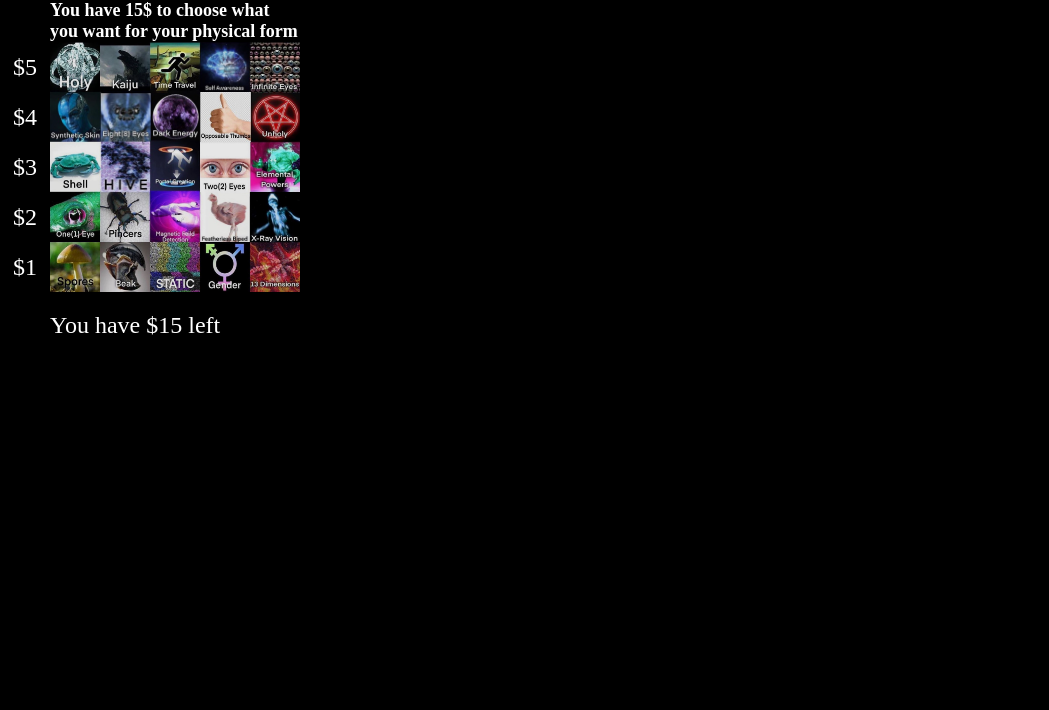
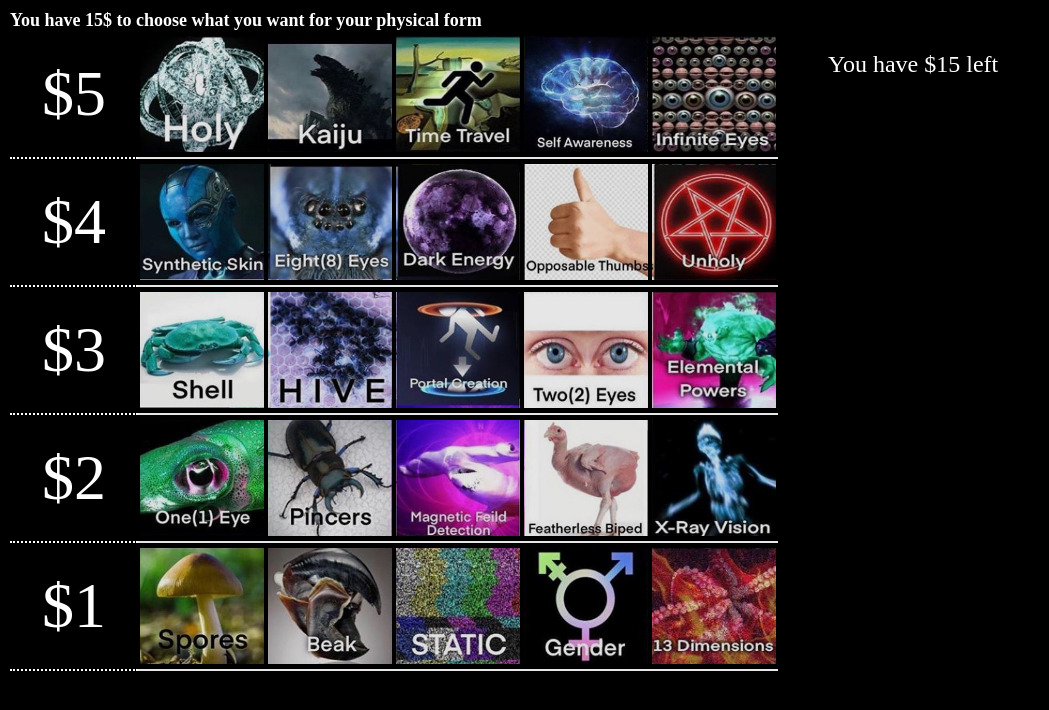
Before and after one commit to andriussvilys/t-pose, a React (Create React App) app: page / in a window 1280 px wide. Shown: the top 710 px of the page, without its empty margins (0-1049 px from the left). Built offline with nearby package versions, Linux system fonts and the light colour scheme.

Commit message:
style update

```diff
--- a/package.json
+++ b/package.json
@@ -9,7 +9,7 @@
     "gh-pages": "^2.2.0",
     "react": "^16.13.1",
     "react-dom": "^16.13.1",
-    "react-scripts": "3.4.1"
+    "react-scripts": "^3.4.3"
   },
   "scripts": {
     "start": "react-scripts start",
--- a/src/App.js
+++ b/src/App.js
@@ -9,32 +9,14 @@ export default class App extends React.Component{
       currentCounter: 15,
       selected: []
     }
-    this.imgClick = (e) => {
-
-    }
-    this.makePics = () => {
-
-      const make = () => {
-      const imgCounter = 25
-      let i = 0
-      let pics = []
-      let counter = 0
-      let dollarValue = 5
-
-        for (i; i < imgCounter; i++) {
-          pics = [...pics, <ImageBox
-            key={`kaia-gerber${i}`}
-            className={this.state.currentCounter < dollarValue ? "clicked" : ""}
-            value={dollarValue}
-            src={`img/t-posen${i}.jpg`}
-            onClick={e => {
-              console.log(e.target.getAttribute("data-value"))
+    this.imgClick = (e, options) => {
+      // console.log(e.target.getAttribute("data-value"))
       const value = Number(e.target.getAttribute("data-value"))
       let newState = {...this.state}
       let selected = newState.selected
 
       let newCounter = newState.currentCounter
-              if(e.target.classList.contains("clicked")){
+      if(options && options.remove || e.target.classList.contains("clicked")){
         newCounter = newCounter + value
         newState.selected = selected.filter(img => img !== e.target.src)
       }
@@ -52,7 +34,26 @@ export default class App extends React.Component{
 
       e.target.classList.toggle("clicked")
       this.setState(newState)
-            }}
+    }
+    this.makePics = () => {
+
+      const make = () => {
+      const imgCounter = 25
+      let i = 0
+      let pics = []
+      let counter = 0
+      let dollarValue = 5
+
+        for (i; i < imgCounter; i++) {
+          pics = [...pics, <ImageBox
+            key={`imageBox-${i}`}
+            className={this.state.currentCounter < dollarValue ? "clicked" : ""}
+            value={dollarValue}
+            src={`img/t-posen${i}.jpg`}
+            onClick={e => {
+              this.imgClick(e)
+              }
+            }
             />]
           counter+=1
           if(counter === 5){
@@ -70,8 +71,10 @@ export default class App extends React.Component{
   render(){
     return (
       <Fragment>
-        <div className="PickImg-wrapper">
-          <h3 className="title">You have 15$ to choose what<br/> you want for your physical form</h3>
+        <div className="app-wrapper">
+        <h3 className="title">You have 15$ to choose what you want for your physical form</h3>
+        <main>
+          <section className="PickImg-wrapper">
             <div className="cost">
               <div><span>$5</span></div>
               <div><span>$4</span></div>
@@ -82,12 +85,21 @@ export default class App extends React.Component{
             <div className="images">
               {this.makePics().map(img => img)}
             </div>
-        </div>
+          </section>
+          <section className="selected-wrapper">
             <div className="dollar-left">{`You have $${this.state.currentCounter} left`}</div>
             <div className="preview-wrapper">
               {this.state.selected.map(selected => {
-          return <img src={selected} alt=""/>
+                return <img
+                key={`selected-${selected}`}
+                src={selected}
+                onClick={(e) => {this.imgClick(e)}}
+                alt={`${selected}`}
+                />
               })}
+            </div>
+          </section>
+        </main>
         </div>
       </Fragment>
     );
--- a/src/css/index.css
+++ b/src/css/index.css
@@ -1,22 +1,70 @@
+* {
+  margin: 0;
+  padding: 0;
+  -webkit-box-sizing: border-box;
+          box-sizing: border-box;
+}
+
+html,
+body,
+#root,
+.app-wrapper,
+main {
+  height: 100%;
+  width: 100%;
+}
+
 body {
   background-color: black;
   color: white;
+}
+
+.app-wrapper {
+  padding: 10px;
+  display: -ms-grid;
+  display: grid;
+  -ms-grid-columns: 100%;
+      grid-template-columns: 100%;
+  -ms-grid-rows: min-content 1fr;
+      grid-template-rows: -webkit-min-content 1fr;
+      grid-template-rows: min-content 1fr;
+}
+
+.title {
+  -ms-grid-row: 1;
+      grid-row-start: 1;
+  grid-row-end: 2;
+  font-size: 18px;
   margin: 0;
-  padding: 0;
-  height: 100%;
-  width: 100%;
+}
+
+main {
+  -ms-grid-row: 2;
+      grid-row-start: 2;
+  grid-row-end: 3;
+  display: -ms-grid;
+  display: grid;
+  -ms-grid-columns: min-content 1fr;
+      grid-template-columns: -webkit-min-content 1fr;
+      grid-template-columns: min-content 1fr;
 }
 
 .PickImg-wrapper {
   display: -ms-grid;
   display: grid;
-  -ms-grid-rows: min-content (50px)[5];
-      grid-template-rows: -webkit-min-content repeat(5, 50px);
-      grid-template-rows: min-content repeat(5, 50px);
-  -ms-grid-columns: (50px)[6];
-      grid-template-columns: repeat(6, 50px);
+  -ms-grid-column: 1;
+      grid-column-start: 1;
+  grid-column-end: 2;
+  -ms-grid-columns: 10vw 50vw;
+      grid-template-columns: 10vw 50vw;
   background-color: black;
   color: white;
+}
+
+.selected-wrapper {
+  -ms-grid-column: 2;
+      grid-column-start: 2;
+  grid-column-end: 3;
 }
 
 .ImageBox-wrapper * {
@@ -24,26 +72,12 @@ body {
   width: 100%;
 }
 
-.title {
-  -ms-grid-column: 2;
-      grid-column-start: 2;
-  grid-column-end: 7;
-  -ms-grid-row: 1;
-      grid-row-start: 1;
-  font-size: 18px;
-  margin: 0;
-}
-
 .cost {
   -ms-grid-column: 1;
       grid-column-start: 1;
-  -ms-grid-row: 2;
-      grid-row-start: 2;
 }
 
 .cost div {
-  height: 50px;
-  width: 50px;
   display: -webkit-box;
   display: -ms-flexbox;
   display: flex;
@@ -53,23 +87,25 @@ body {
   -webkit-box-align: center;
       -ms-flex-align: center;
           align-items: center;
-  font-size: 24px;
+  font-size: 5vw;
+  height: 10vw;
+  border-bottom: 2px dotted white;
 }
 
 .images {
   -ms-grid-column: 2;
       grid-column-start: 2;
-  -ms-grid-row: 2;
-      grid-row-start: 2;
   display: -ms-grid;
   display: grid;
-  -ms-grid-rows: (50px)[5];
-      grid-template-rows: repeat(5, 50px);
-  -ms-grid-columns: (50px)[5];
-      grid-template-columns: repeat(5, 50px);
+  -ms-grid-rows: (10vw)[5];
+      grid-template-rows: repeat(5, 10vw);
+  -ms-grid-columns: (10vw)[5];
+      grid-template-columns: repeat(5, 10vw);
 }
 
 .images div {
+  padding: 5px 2px;
+  border-bottom: 2px solid white;
   opacity: 0.9;
 }
 
--- a/src/css/index.scss
+++ b/src/css/index.scss
@@ -1,66 +1,104 @@
-body{
-    background-color: black;
-    color: white;
+* {
     margin: 0;
     padding: 0;
+    box-sizing: border-box;
+}
+
+html,
+body,
+#root,
+.app-wrapper,
+main {
     height: 100%;
     width: 100%;
 }
-.PickImg-wrapper{
-    display: grid;
-    grid-template-rows: min-content repeat(5, 50px);
-    grid-template-columns: repeat(6, 50px);
+
+body {
     background-color: black;
     color: white;
 }
-.ImageBox-wrapper{
-    *{
+
+.app-wrapper {
+    padding: 10px;
+    display: grid;
+    grid-template-columns: 100%;
+    grid-template-rows: min-content 1fr;
+}
+
+.title {
+    grid-row-start: 1;
+    grid-row-end: 2;
+    font-size: 18px;
+    margin: 0;
+}
+
+main {
+    grid-row-start: 2;
+    grid-row-end: 3;
+    display: grid;
+    grid-template-columns: min-content 1fr;
+}
+
+.PickImg-wrapper {
+    display: grid;
+    grid-column-start: 1;
+    grid-column-end: 2;
+    grid-template-columns: 10vw 50vw;
+    background-color: black;
+    color: white;
+}
+
+.selected-wrapper {
+    grid-column-start: 2;
+    grid-column-end: 3;
+}
+
+.ImageBox-wrapper {
+    * {
         height: 100%;
         width: 100%;
     }
 }
-.title{
-    grid-column-start: 2;
-    grid-column-end: 7;
-    grid-row-start: 1;
-    font-size: 18px;
-    margin: 0;
-}
-.cost{
+
+.cost {
     grid-column-start: 1;
-    grid-row-start: 2;
-    div{
-        height: 50px;
-        width: 50px;
+    div {
         display: flex;
         justify-content: center;
         align-items: center;
-        font-size: 24px;
+        font-size: 5vw;
+        height: 10vw;
+        border-bottom: 2px dotted white;
     }
 }
-.images{
+
+.images {
     grid-column-start: 2;
-    grid-row-start: 2;
     display: grid;
-    grid-template-rows: repeat(5, 50px);
-    grid-template-columns: repeat(5, 50px);
-    div{
+    grid-template-rows: repeat(5, 10vw);
+    grid-template-columns: repeat(5, 10vw);
+    div {
+        padding: 5px 2px;
+        border-bottom: 2px solid white;
         opacity: 0.9;
     }
-    div:hover{
+    div:hover {
         opacity: 1;
     }
 }
-.clicked{
+
+.clicked {
     opacity: 0.3;
 }
-.dollar-left{
+
+.dollar-left {
     margin: 20px 50px;
     font-size: 24px;
 }
-.preview-wrapper{
+
+.preview-wrapper {
     padding-left: 50px;
-    img{
+    img {
         height: 100px;
     }
 }
```
Also changed, not shown: 2 other files (tests, documents, lock files or other folders). Lines whose indentation alone changed are shown as unchanged.
